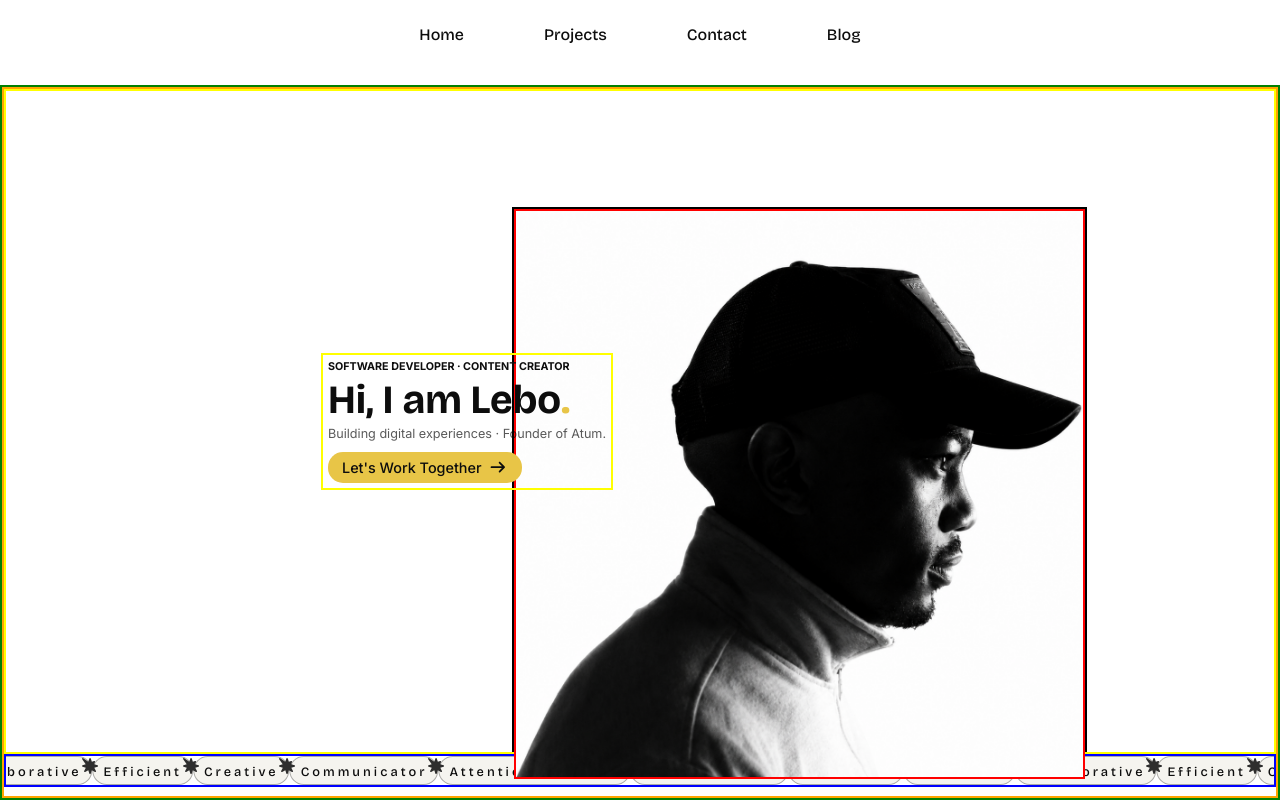
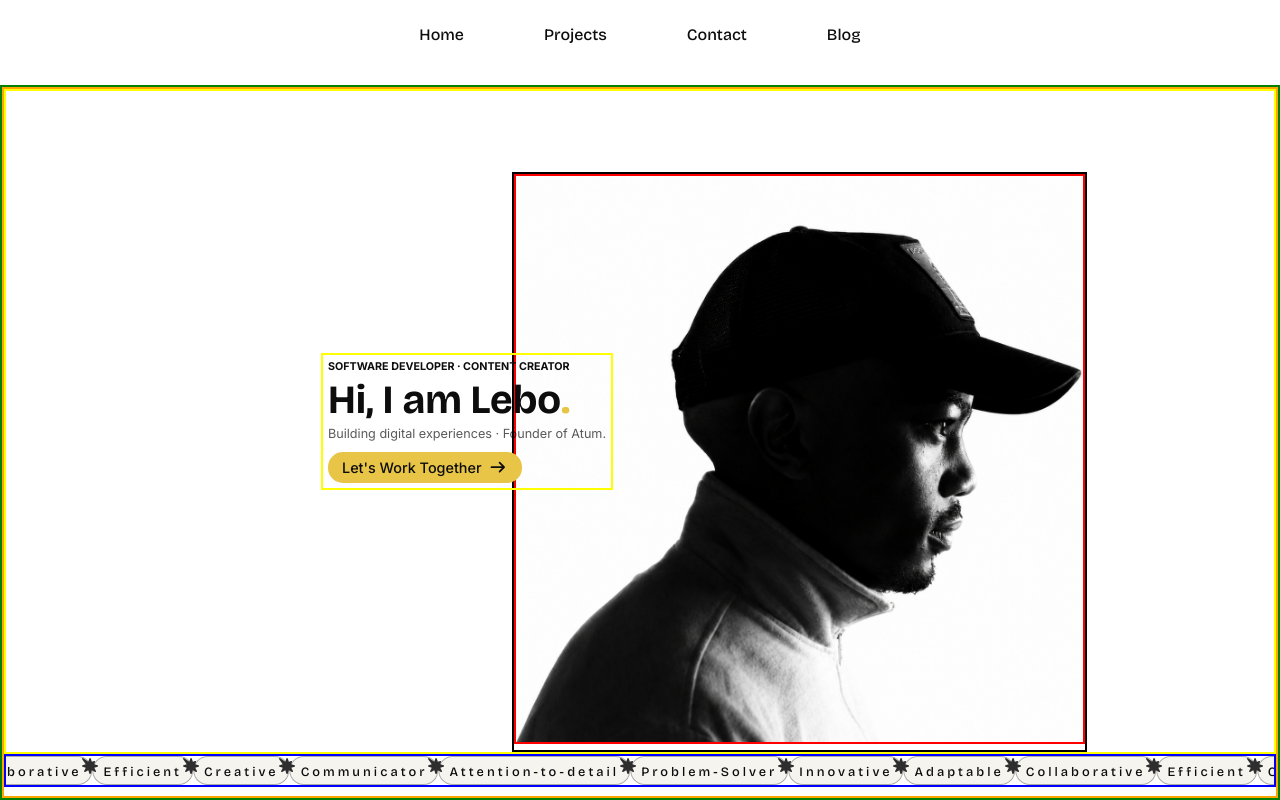
Before and after one commit to Lebo-Madikane/lebo-madikane, a Next.js app: page / in a window 1280 px wide. Shown: the top 800 px of the page. Built offline with nearby package versions, Linux system fonts and the light colour scheme.

Commit message:
style hero component

```diff
--- a/src/components/Hero/Hero.module.scss
+++ b/src/components/Hero/Hero.module.scss
@@ -86,7 +86,7 @@
 
     .image {
         width: 45%;
-        height: 545px;
+        //height: 545px;
         position: absolute;
         right: 15%;
         z-index: 10;
```
